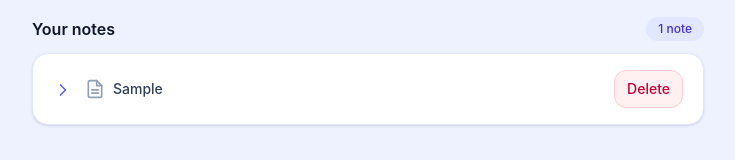
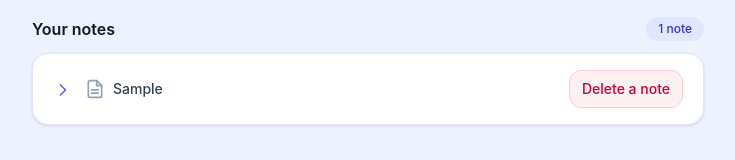
Before and after one commit to abdallahmyossif-ops/student-notes-app, a Next.js app: page / in a window 1280 px wide. Both pictures are taken after typing "Sample", "Sample" into the empty fields and a click on the button "Save note". Shown: the part 515-675 px from the top of the page, without its empty margins (272-1007 px from the left). Built offline with nearby package versions, Linux system fonts and the light colour scheme.

Commit message:
update delete button text to'Deleta note'

```diff
--- a/src/app/page.tsx
+++ b/src/app/page.tsx
@@ -26,9 +26,8 @@ function NoteCard({
           className="flex flex-1 items-center gap-3 text-left"
         >
           <svg
-            className={`mt-0.5 h-5 w-5 shrink-0 text-indigo-500 transition-transform ${
-              isOpen ? "rotate-90" : ""
-            }`}
+            className={`mt-0.5 h-5 w-5 shrink-0 text-indigo-500 transition-transform ${isOpen ? "rotate-90" : ""
+              }`}
             viewBox="0 0 24 24"
             fill="none"
             stroke="currentColor"
@@ -61,10 +60,9 @@ function NoteCard({
           onClick={() => onDelete(note.id)}
           className="rounded-xl border border-rose-200 bg-rose-50 px-3 py-2 text-sm font-medium text-rose-700 transition hover:border-rose-300 hover:bg-rose-100"
         >
-          Delete
+          Delete a note
         </button>
       </div>
-
       {isOpen && (
         <div className="border-t border-indigo-100 bg-indigo-50/30 px-5 py-4">
           <div className="rounded-xl border border-indigo-100 bg-white p-4">
```
